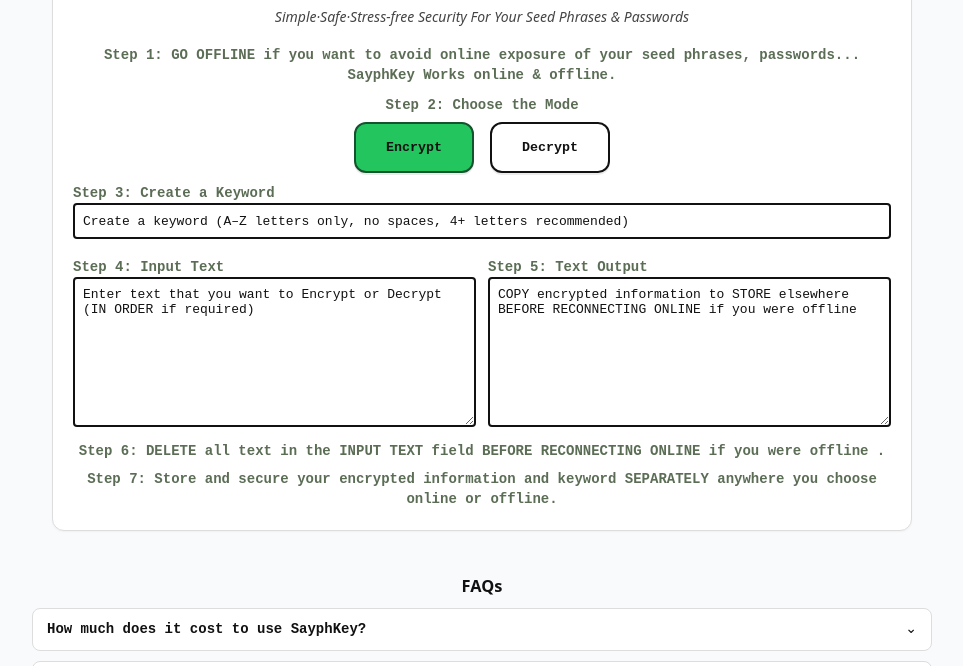
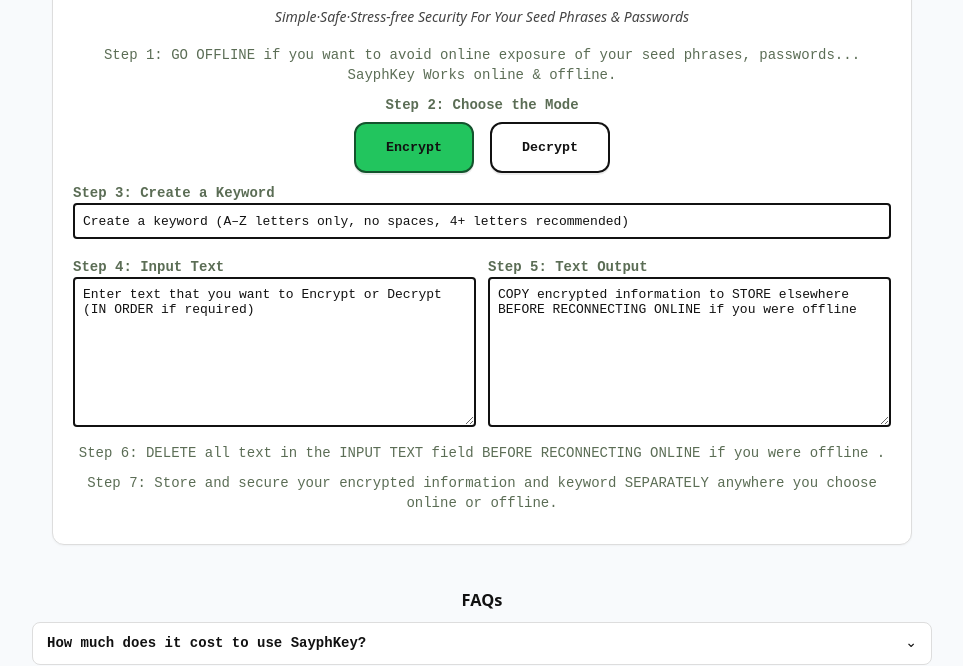
Before and after one commit to drdanfab/sayphkey, a plain HTML site: page index.html in a window 1280 px wide. Shown: the part 109-775 px from the top of the page, without its empty margins (158-1121 px from the left). Drawn offline with Linux system fonts and the light colour scheme.

Commit message:
Update index.html

```diff
--- a/index.html
+++ b/index.html
@@ -157,7 +157,7 @@
     .io-grid{ display:grid; grid-template-columns:1fr 1fr; gap:12px; margin-top:8px }
     @media (max-width:700px){ .io-grid{ grid-template-columns:1fr } }
 
-    .center-line { text-align: center; margin-top: 8px; font-size: 14px; font-weight: bold; color: #5b6d55; font-family: 'Courier New', monospace }
+    .center-line { text-align: center; margin-top: 10px; margin-bottom: 10px; font-size: 14px; font-weight: 500; color: #5b6d55; font-family: 'Courier New', monospace }
 
     /* Quick Start (collapsible) */
     .quickstart{ margin:16px auto 0; max-width:900px }
```
